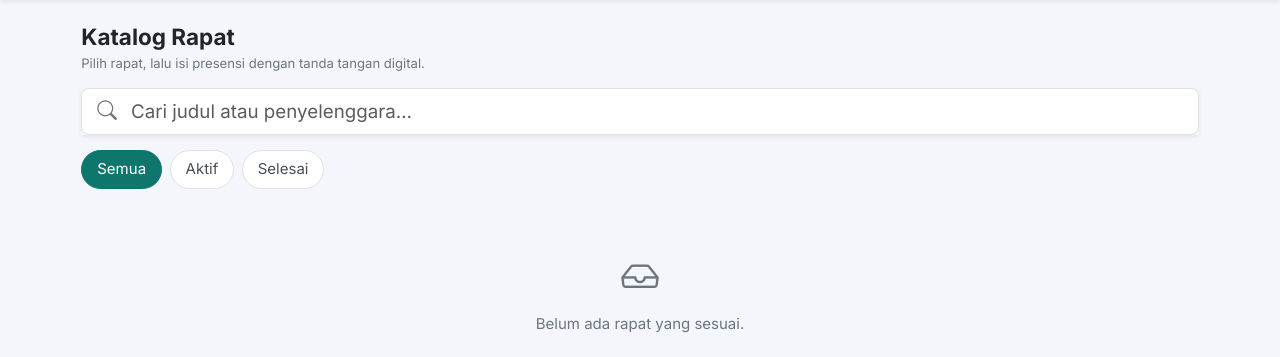
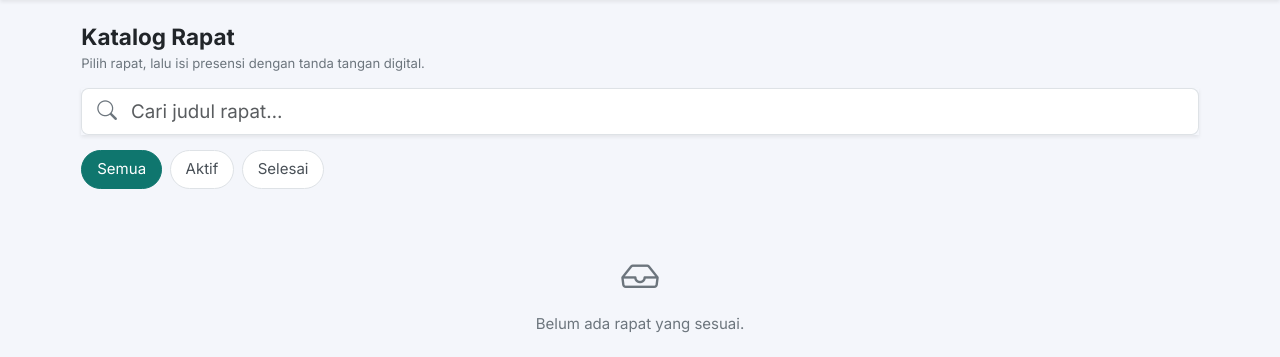
Before and after one commit to Shiro-3/Sistem-Presensi-Rapat, a Laravel app: page / in a window 1280 px wide. Shown: the part 63-420 px from the top of the page. Run offline with Laravel 12, Linux system fonts and the light colour scheme; data that the repository does not hold is empty.

Commit message:
perubahan pada placeholder pencarian

```diff
--- a/resources/views/rapat/index.blade.php
+++ b/resources/views/rapat/index.blade.php
@@ -12,7 +12,7 @@
     <div class="input-group input-group-lg mb-3 shadow-sm">
         <span class="input-group-text bg-white border-end-0"><i class="bi bi-search text-secondary"></i></span>
         <input type="search" id="searchInput" class="form-control border-start-0 ps-0"
-               placeholder="Cari judul atau penyelenggara…" value="{{ $search }}"
+               placeholder="Cari judul rapat…" value="{{ $search }}"
                autocomplete="off" aria-label="Cari rapat">
     </div>
 
```
